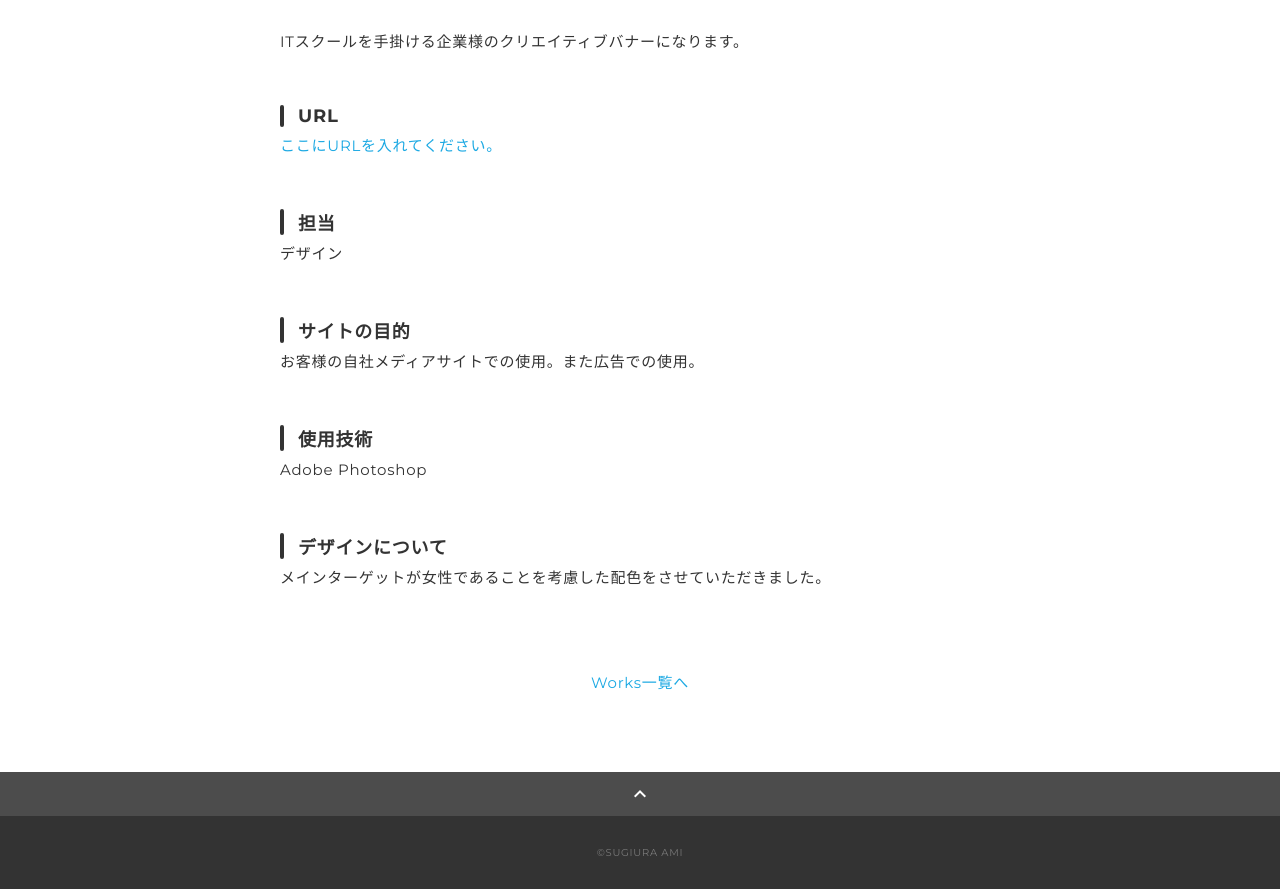
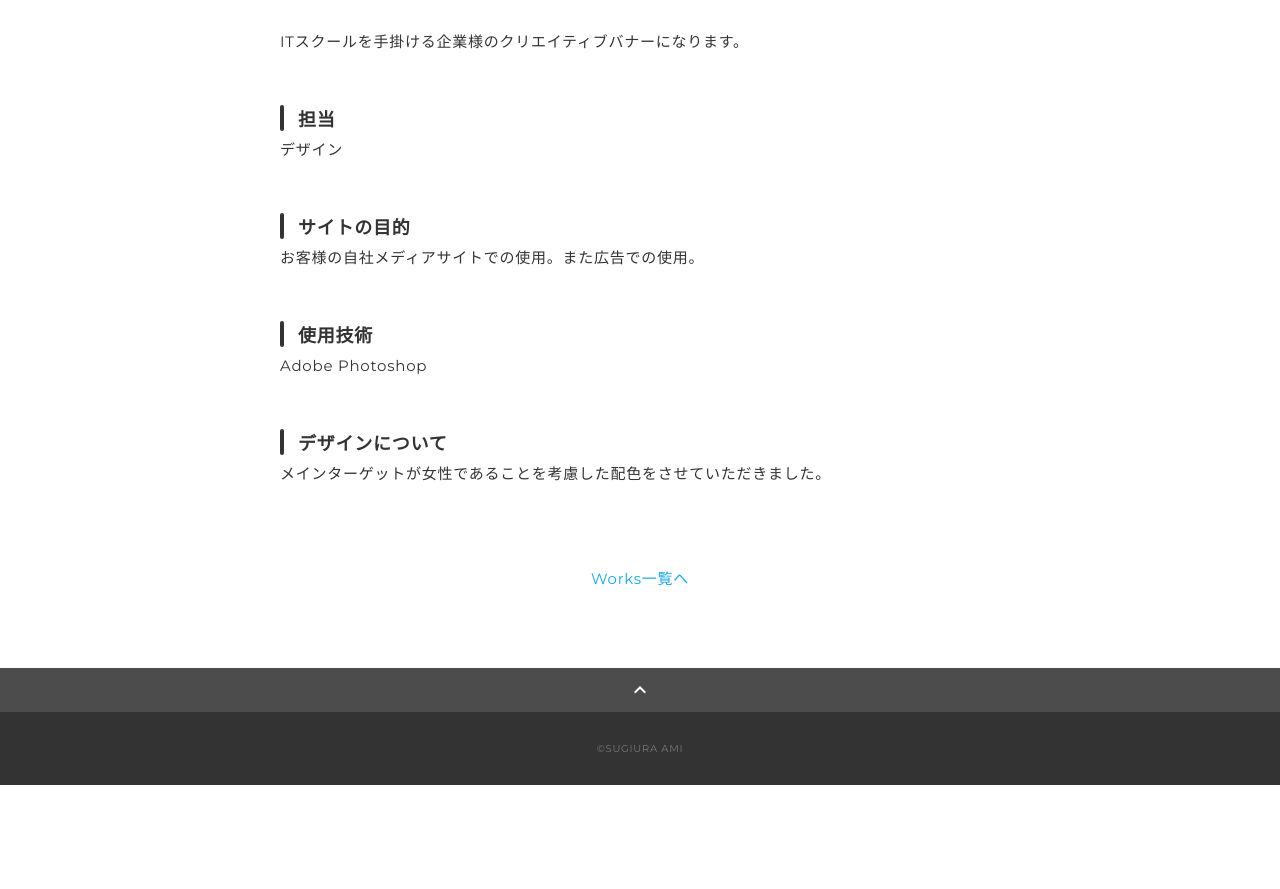
Before and after one commit to i-am-03/portfolio, a plain HTML site: page works-4.html in a window 1280 px wide. Shown: the part 817-1706 px from the top of the page. After the commit the page ends 1602 px from the top, so only its background shows below. Drawn offline with nearby package versions, Linux system fonts and the light colour scheme.

Commit message:
Update works-4.html

```diff
--- a/works-4.html
+++ b/works-4.html
@@ -44,8 +44,6 @@
             <p>
               ITスクールを手掛ける企業様のクリエイティブバナーになります。
             </p>
-            <h3>URL</h3>
-            <p><a href="" target="_blank" rel="noopener">ここにURLを入れてください。</a></p>
             <h3>担当</h3>
             <p>デザイン</p>
             <h3>サイトの目的</h3>
```
